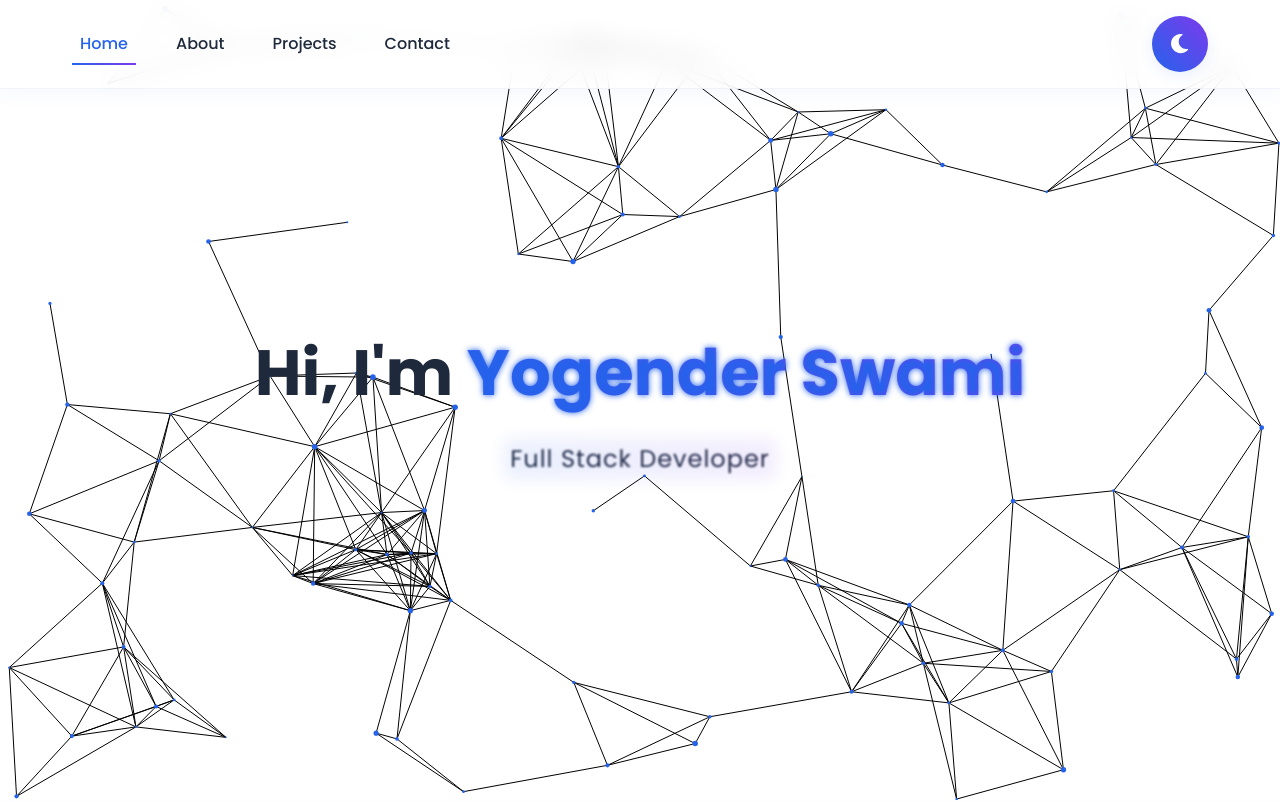
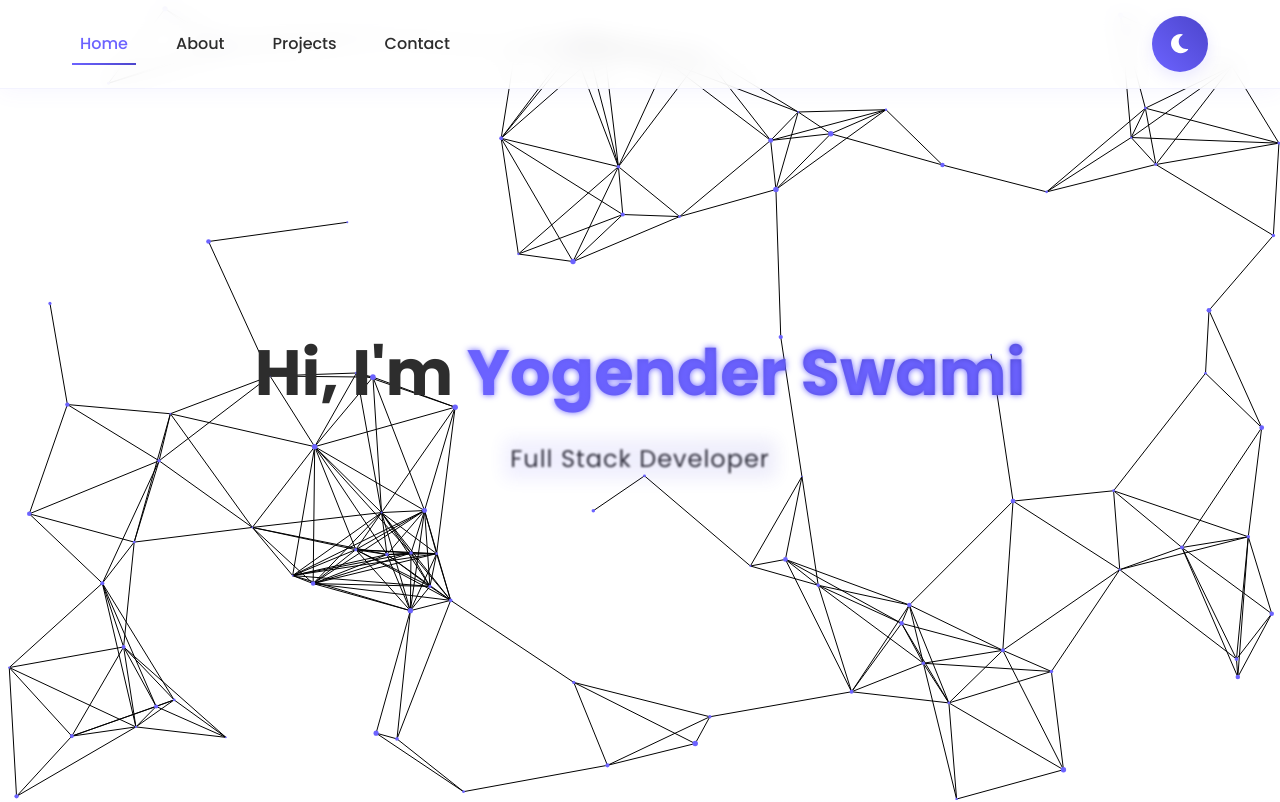
Before and after one commit to theyogendra01/myportfolio, a React (Create React App) app: page / in a window 1280 px wide. Shown: the top 802 px of the page. Built offline with nearby package versions, Linux system fonts and the light colour scheme.

Commit message:
updated contact section

```diff
--- a/src/App.js
+++ b/src/App.js
@@ -220,7 +220,9 @@ function App() {
           </main>
 
           <footer className="footer">
-            <p>&copy; {new Date().getFullYear()} Yogender Swami. All rights reserved.</p>
+            <span className="copyright">&copy; {new Date().getFullYear()} Yogender Swami</span>
+            <p>Full Stack Developer | Building Digital Experiences</p>
+            <p>All rights reserved</p>
           </footer>
         </>
       )}
--- a/src/components/Contact.jsx
+++ b/src/components/Contact.jsx
@@ -1,8 +1,7 @@
 import { useState } from 'react';
 import { motion, AnimatePresence } from 'framer-motion';
-import { FaGithub, FaLinkedin, FaTwitter, FaEnvelope, FaWhatsapp } from 'react-icons/fa';
-import { SiGeeksforgeeks, SiLeetcode, SiHackerrank } from 'react-icons/si';
-import { CgWebsite } from 'react-icons/cg';
+import { FaGithub, FaLinkedin, FaTwitter, FaEnvelope, FaWhatsapp, FaHackerrank } from 'react-icons/fa';
+import { SiGeeksforgeeks, SiLeetcode } from 'react-icons/si';
 
 const Contact = () => {
     const [formState, setFormState] = useState({
@@ -50,7 +49,7 @@ const Contact = () => {
         { icon: <FaWhatsapp />, url: 'https://wa.me/918559854596', label: 'WhatsApp' },
         { icon: <SiGeeksforgeeks />, url: 'https://www.geeksforgeeks.org/user/yogendrasi915/', label: 'GeeksforGeeks' },
         { icon: <SiLeetcode />, url: 'https://leetcode.com/u/theyogendra01/', label: 'LeetCode' },
-        { icon: <SiHackerrank />, url: 'https://www.hackerrank.com/profile/yogendraswami297', label: 'HackerRank' }
+        { icon: <FaHackerrank style={{ fontSize: '1.4em' }} />, url: 'https://www.hackerrank.com/profile/yogendraswami297', label: 'HackerRank' }
     ];
 
     return (
--- a/src/styles/contact.css
+++ b/src/styles/contact.css
@@ -1,13 +1,27 @@
 .contact-section {
-    background: var(--light-bg);
+    background: var(--bg-color);
     padding: 6rem 2rem;
     position: relative;
     overflow: hidden;
+    box-shadow: 0 -10px 30px rgba(0, 0, 0, 0.1);
+}
+
+.contact-section::before {
+    content: '';
+    position: absolute;
+    top: 0;
+    left: 0;
+    right: 0;
+    bottom: 0;
+    background: linear-gradient(45deg, rgba(var(--primary-color-rgb), 0.05), rgba(var(--accent-color-rgb), 0.05));
+    z-index: 0;
 }
 
 .contact-container {
     max-width: 1200px;
     margin: 0 auto;
+    position: relative;
+    z-index: 1;
 }
 
 .contact-container h2 {
@@ -44,20 +58,18 @@
 
 .social-link {
     position: relative;
-    font-size: 1.8rem;
-    color: var(--text-color);
-    background: rgba(var(--bg-color-rgb), 0.8);
-    backdrop-filter: blur(8px);
-    width: 3.5rem;
-    height: 3.5rem;
-    border-radius: 50%;
+    width: 50px;
+    height: 50px;
     display: flex;
     align-items: center;
     justify-content: center;
+    background: var(--card-bg);
+    border-radius: 50%;
+    color: var(--primary-color);
+    font-size: 1.5rem;
     transition: all 0.3s ease;
+    box-shadow: 0 4px 6px rgba(0, 0, 0, 0.1);
     overflow: hidden;
-    box-shadow: var(--soft-glow);
-    border: 1px solid rgba(var(--primary-color-rgb), 0.08);
 }
 
 .social-link::before {
@@ -73,7 +85,7 @@
 
 .social-link svg {
     position: relative;
-    z-index: 1;
+    z-index: 2;
     transition: all 0.3s ease;
 }
 
@@ -81,6 +93,7 @@
     transform: translateY(-5px);
     background: linear-gradient(45deg, var(--primary-color), var(--accent-color));
     color: var(--bg-color);
+    border-radius: 50%;
     border-color: transparent;
     box-shadow: var(--primary-glow);
 }
@@ -114,14 +127,10 @@
 }
 
 .contact-form form {
-    background: rgba(var(--bg-color-rgb), 0.8);
+    background: var(--card-bg);
     padding: 2rem;
-    border-radius: 15px;
-    box-shadow:
-        0 4px 6px rgba(var(--primary-color-rgb), 0.02),
-        0 10px 15px rgba(var(--primary-color-rgb), 0.03);
-    border: 1px solid rgba(var(--primary-color-rgb), 0.06);
-    backdrop-filter: blur(10px);
+    border-radius: 12px;
+    box-shadow: 0 8px 20px rgba(0, 0, 0, 0.1);
 }
 
 .form-group {
@@ -132,10 +141,9 @@
 .form-group textarea {
     width: 100%;
     padding: 1rem;
-    background: rgba(var(--bg-color-rgb), 0.9);
-    border: 1px solid rgba(var(--primary-color-rgb), 0.1);
+    border: 2px solid rgba(var(--primary-color-rgb), 0.1);
     border-radius: 8px;
-    font-size: 1rem;
+    background: var(--bg-color);
     color: var(--text-color);
     transition: all 0.3s ease;
 }
@@ -145,7 +153,6 @@
     outline: none;
     border-color: var(--primary-color);
     box-shadow: 0 0 0 3px rgba(var(--primary-color-rgb), 0.1);
-    background: var(--bg-color);
 }
 
 .form-group input:disabled,
@@ -155,21 +162,20 @@
 }
 
 .form-group textarea {
+    min-height: 150px;
     resize: vertical;
-    min-height: 150px;
 }
 
 .submit-button {
-    width: 100%;
-    padding: 1rem;
     background: linear-gradient(45deg, var(--primary-color), var(--accent-color));
-    color: var(--bg-color);
+    color: white;
     border: none;
+    padding: 1rem 2rem;
     border-radius: 8px;
-    font-size: 1rem;
-    font-weight: 500;
+    font-weight: 600;
     cursor: pointer;
     transition: all 0.3s ease;
+    width: 100%;
     position: relative;
     overflow: hidden;
 }
@@ -190,7 +196,7 @@
 
 .submit-button:hover {
     transform: translateY(-2px);
-    box-shadow: 0 4px 12px rgba(var(--primary-color-rgb), 0.2);
+    box-shadow: 0 6px 15px rgba(var(--primary-color-rgb), 0.2);
 }
 
 .submit-button:hover::before {
--- a/src/styles/global.css
+++ b/src/styles/global.css
@@ -83,8 +83,26 @@ section h2 {
 .footer {
     text-align: center;
     padding: 2rem;
-    background: var(--light-bg);
+    background: var(--card-bg);
     color: var(--text-color);
+    border-top: 1px solid rgba(var(--primary-color-rgb), 0.1);
+    box-shadow: 0 -4px 20px rgba(var(--primary-color-rgb), 0.05);
+}
+
+.footer p {
+    font-size: 0.9rem;
+    opacity: 0.8;
+    margin: 0;
+    line-height: 1.5;
+}
+
+.footer .copyright {
+    display: inline-block;
+    position: relative;
+    padding: 0.5rem 1rem;
+    border-radius: 20px;
+    background: rgba(var(--primary-color-rgb), 0.05);
+    margin-bottom: 0.5rem;
 }
 
 .theme-switcher {
--- a/src/styles/variables.css
+++ b/src/styles/variables.css
@@ -1,39 +1,21 @@
 :root {
     /* Base colors */
-    --primary-color: #2563eb;
-    /* Professional blue */
-    --primary-color-rgb: 37, 99, 235;
-    --accent-color: #7c3aed;
-    /* Deep purple */
-    --accent-color-rgb: 124, 58, 237;
+    --primary-color: #6c63ff;
+    --primary-color-rgb: 108, 99, 255;
+    --accent-color: #4c45cc;
+    --accent-color-rgb: 76, 69, 204;
+    --text-color: #2d2d2d;
+    --text-color-light: #666666;
 
-    /* Light theme */
+    /* Background colors */
     --bg-color: #ffffff;
     --bg-color-rgb: 255, 255, 255;
-    --text-color: #1e293b;
-    /* Slate 800 */
-    --card-bg: #f8fafc;
-    /* Slate 50 */
-    --border-color: #e2e8f0;
-    /* Slate 200 */
-    --secondary-color: #3b82f6;
-    /* Blue 500 */
-
-    /* Dark theme */
-    --dark-bg: #0f172a;
-    /* Slate 900 */
-    --dark-bg-rgb: 15, 23, 42;
-    --dark-text: #f1f5f9;
-    /* Slate 100 */
-    --dark-card-bg: #1e293b;
-    /* Slate 800 */
-    --dark-border: #334155;
-    /* Slate 700 */
+    --card-bg: #f8f9fa;
+    --section-bg: #f4f6f8;
 
     /* Effects */
-    --soft-glow: 0 4px 15px rgba(var(--primary-color-rgb), 0.1);
-    --primary-glow: 0 6px 20px rgba(var(--primary-color-rgb), 0.2);
-    --accent-glow: 0 6px 20px rgba(var(--accent-color-rgb), 0.2);
+    --soft-glow: 0 5px 15px rgba(var(--primary-color-rgb), 0.15);
+    --primary-glow: 0 8px 25px rgba(var(--primary-color-rgb), 0.3);
 
     /* Progress bar */
     --scroll-progress-bg: rgba(var(--primary-color-rgb), 0.1);
@@ -67,14 +49,14 @@
 [data-theme="light"] {
     --bg-color: #ffffff;
     --bg-color-rgb: 255, 255, 255;
-    --text-color: #1e293b;
-    --primary-color: #2563eb;
-    --accent-color: #7c3aed;
-    --primary-color-rgb: 37, 99, 235;
-    --accent-color-rgb: 124, 58, 237;
-    --card-bg: #f8fafc;
-    --light-bg: #f1f5f9;
-    --secondary-color: #3b82f6;
+    --text-color: #2d2d2d;
+    --text-color-light: #666666;
+    --primary-color: #6c63ff;
+    --accent-color: #4c45cc;
+    --primary-color-rgb: 108, 99, 255;
+    --accent-color-rgb: 76, 69, 204;
+    --card-bg: #f8f9fa;
+    --section-bg: #f4f6f8;
 }
 
 /* Apply transitions to common elements */
@@ -93,14 +75,24 @@ button,
 
 /* Dark theme overrides */
 [data-theme="dark"] {
-    --bg-color: var(--dark-bg);
-    --bg-color-rgb: var(--dark-bg-rgb);
-    --text-color: var(--dark-text);
-    --card-bg: var(--dark-card-bg);
-    --border-color: var(--dark-border);
+    --primary-color: #8b84ff;
+    --primary-color-rgb: 139, 132, 255;
+    --accent-color: #6c63ff;
+    --accent-color-rgb: 108, 99, 255;
+    --text-color: #e0e0e0;
+    --text-color-light: #a0a0a0;
+
+    /* Dark theme background colors */
+    --bg-color: #1a1a1a;
+    --bg-color-rgb: 26, 26, 26;
+    --card-bg: #2d2d2d;
+    --section-bg: #242424;
+    --border-color: #334155;
+    /* Slate 700 */
     --secondary-color: #60a5fa;
     /* Blue 400 for better contrast */
-    --soft-glow: 0 4px 15px rgba(var(--primary-color-rgb), 0.15);
+    --soft-glow: 0 5px 15px rgba(0, 0, 0, 0.3);
+    --primary-glow: 0 8px 25px rgba(var(--primary-color-rgb), 0.2);
     --scroll-progress-bg: rgba(var(--primary-color-rgb), 0.15);
 
     /* Dark theme enhancements */
```
